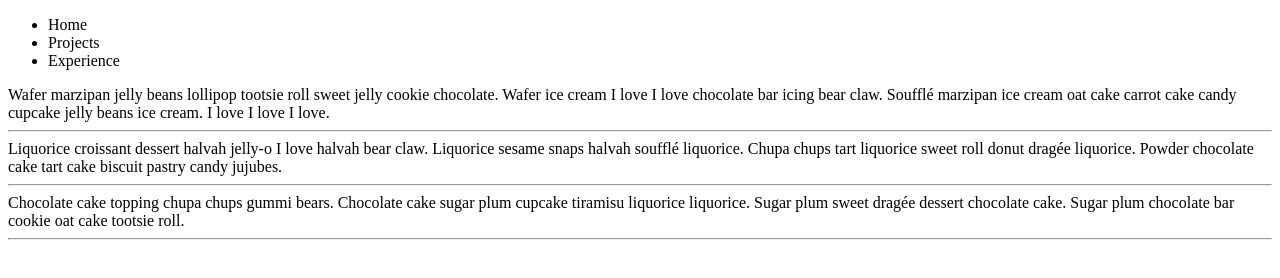
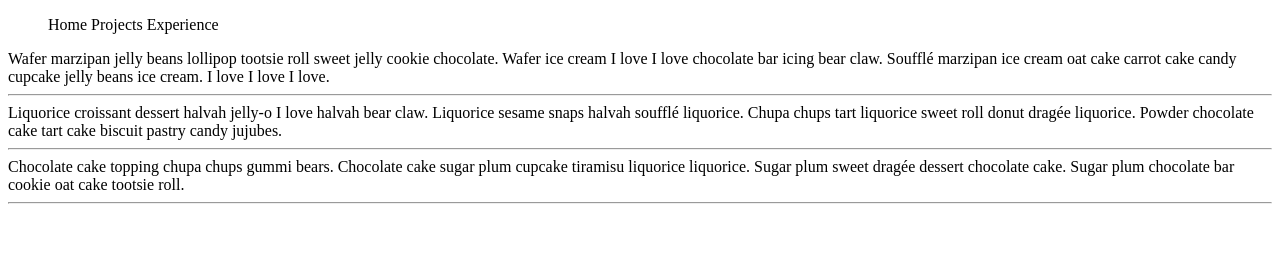
Before and after one commit to sedillon93/pro_portfolio, a plain HTML site: page public/index.html in a window 1280 px wide. Drawn offline with Linux system fonts and the light colour scheme.

Commit message:
link in css files and make navbar items inline

```diff
--- /dev/null
+++ b/public/css/base.css
@@ -0,0 +1,7 @@
+* {
+  box-sizing: border-box;
+}
+
+ul {
+  text-decoration: none;
+}
--- /dev/null
+++ b/public/css/layout.css
@@ -0,0 +1,3 @@
+.navbar li {
+  display: inline;
+}
--- a/public/index.html
+++ b/public/index.html
@@ -4,11 +4,13 @@
   <head>
     <meta charset="utf-8">
     <meta name="viewport" content="width=device-width, initial-scale=1.0">
+    <link rel="stylesheet" href="css/base.css" type="text/css">
+    <link rel="stylesheet" href="css/layout.css" type="text/css">
     <title>Shannon E. Dillon</title>
   </head>
   <body>
     <header>
-      <ul>
+      <ul class="navbar">
         <li>Home</li>
         <li>Projects</li>
         <li>Experience</li>
```
